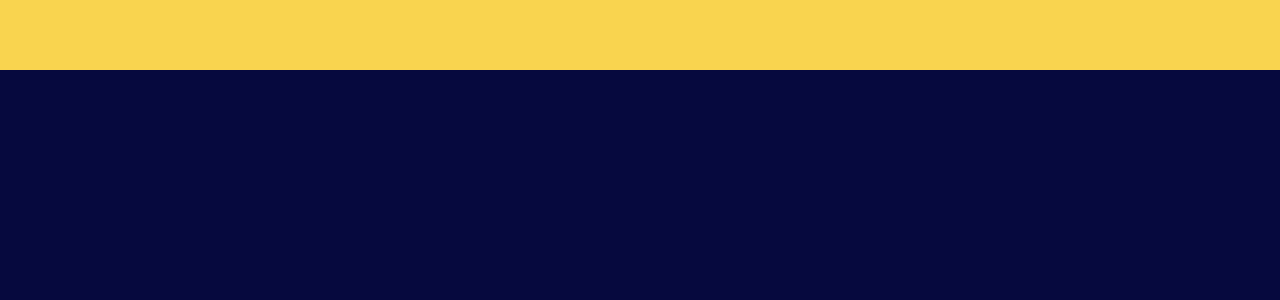
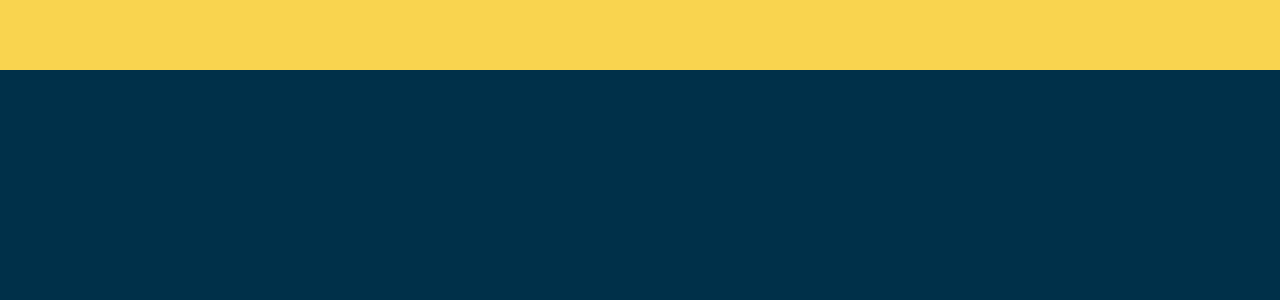
Before and after one commit to josuels731/fruits-basket-react, a React (Create React App) app: page / in a window 1280 px wide. Shown: the top 300 px of the page. Built offline with nearby package versions, Linux system fonts and the light colour scheme.

Commit message:
changed project default font

```diff
--- a/public/index.html
+++ b/public/index.html
@@ -23,10 +23,11 @@
       Learn how to configure a non-root public URL by running `npm run build`.
     -->
 
-  <link rel="preconnect" href="https://fonts.googleapis.com" />
-  <link rel="preconnect" href="https://fonts.gstatic.com" crossorigin />
-  <link href="https://fonts.googleapis.com/css2?family=Maven+Pro:wght@400;500;600;700;800;900&display=swap"
-    rel="stylesheet" />
+  <link rel="preconnect" href="https://fonts.googleapis.com">
+  <link rel="preconnect" href="https://fonts.gstatic.com" crossorigin>
+  <link
+    href="https://fonts.googleapis.com/css2?family=Lato:ital,wght@0,100;0,300;0,400;0,700;0,900;1,100;1,300;1,400;1,700;1,900&display=swap"
+    rel="stylesheet">
 
   <title>Fruits Basket</title>
 </head>
--- a/src/styles/global.ts
+++ b/src/styles/global.ts
@@ -14,15 +14,22 @@
         box-sizing: border-box;
         overflow: hidden;
 
-        font-family: Maven Pro;
-        font-weight: 500;
+        font-family: 'Lato', sans-serif;
 
-        background-color: #06093E;
+        background-color: #003049;
         color: #FFFFFF;
 
         -webkit-font-smoothing: antialiased;
         -webkit-tap-highlight-color: transparent;
         -moz-osx-font-smoothing: grayscale;
+    }
+
+    button {
+        font-family: 'Lato', sans-serif;
+    }
+
+    input {
+        font-family: 'Lato', sans-serif;
     }
 
     #root {
```
